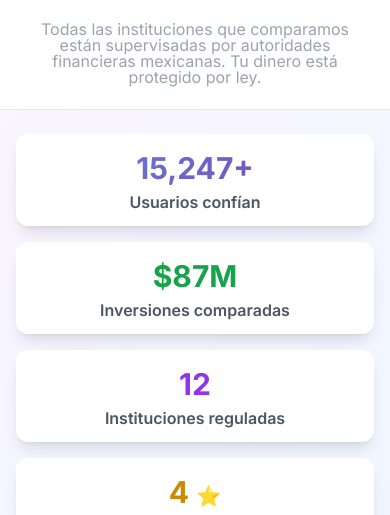
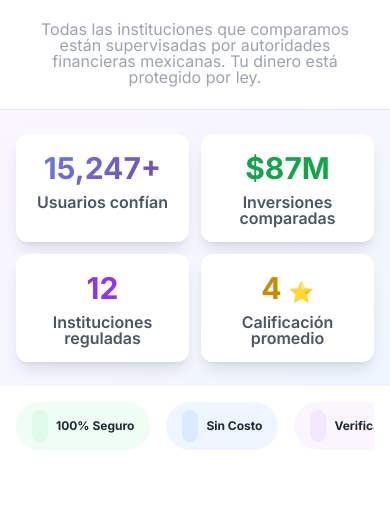
Before and after one commit to omarmonroyxv/finzi, a website: page public/index.html in a window 390 px wide. Shown: the part 572-1087 px from the top of the page. Drawn offline with nearby package versions, Linux system fonts and the light colour scheme; no server answers.

Commit message:
Actualizar responsive movil

```diff
--- a/public/index.html
+++ b/public/index.html
@@ -109,11 +109,13 @@
                 padding: 0.75rem 1.5rem;
             }
 
-            /* Stats grid móvil */
-            .grid {
-                grid-template-columns: 1fr !important;
-                gap: 1rem !important;
+            /* Stats grid móvil - NO forzar 1 columna */
+            @media (max-width: 640px) {
+                .stats-grid {
+                gap: 0.75rem;
+                }
             }
+
 
             /* Prevenir overflow horizontal */
             img, svg, video {
```
